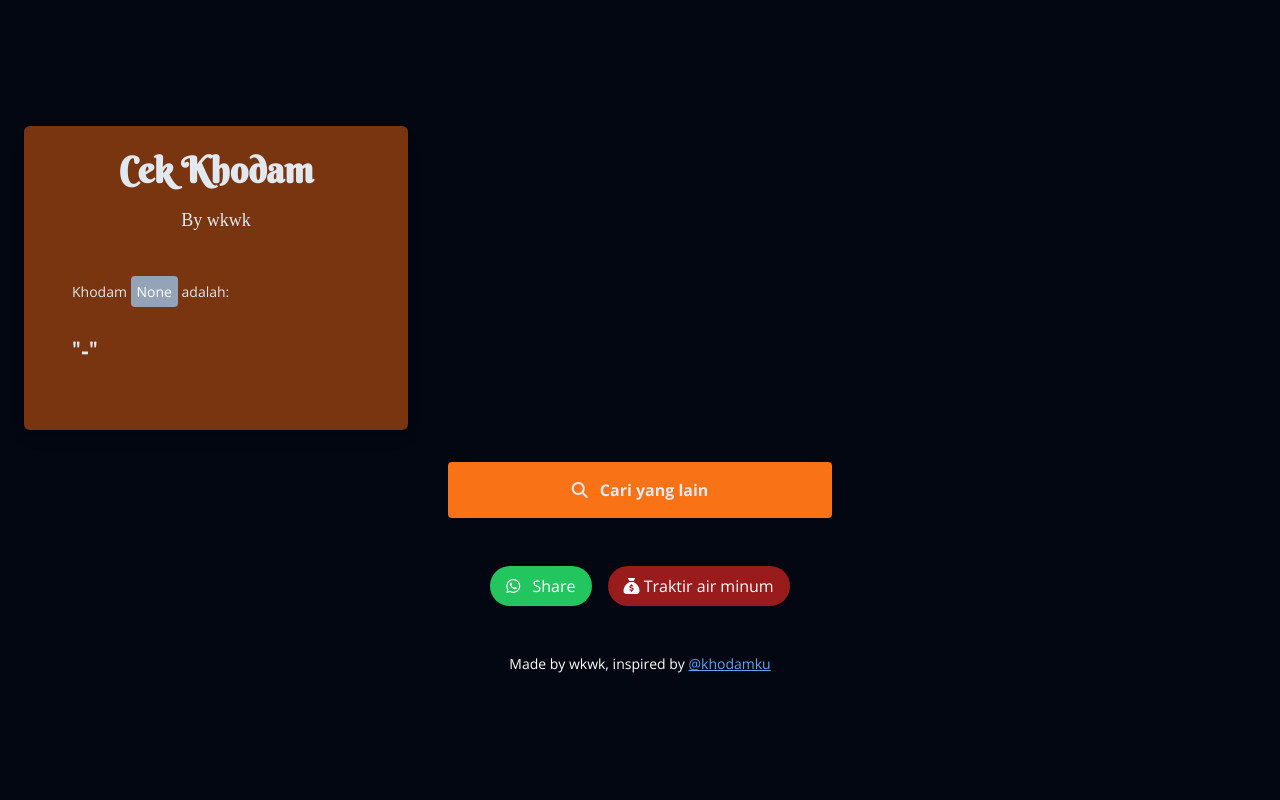
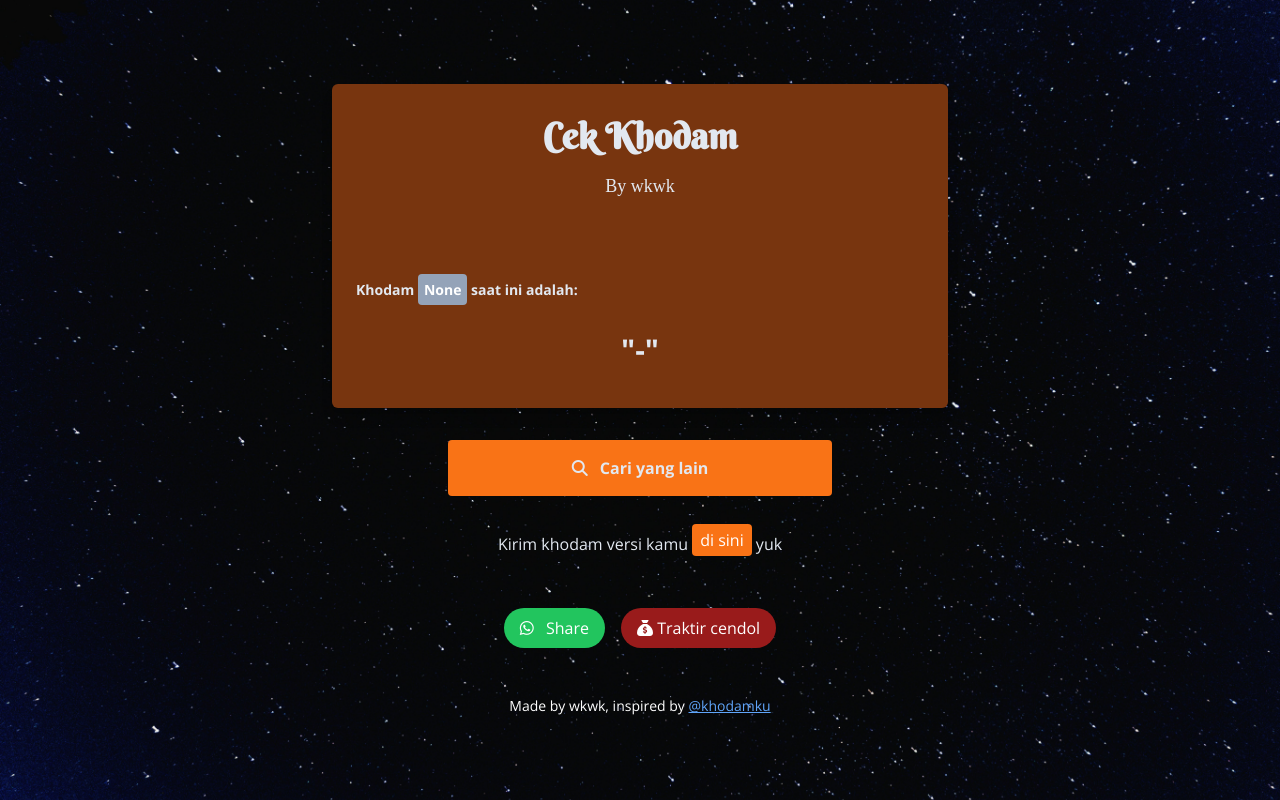
Before and after one commit to hanifamar17/cek-khodam, a Flask app: page /cek-khodam/hasil in a window 1280 px wide. Run offline with Flask 3, Linux system fonts and the light colour scheme; some libraries are stand-ins or nearby versions; some web fonts are replaced.

Commit message:
feat: add modal input khodam

```diff
--- a/app.py
+++ b/app.py
@@ -1,38 +1,57 @@
 from flask import Flask, render_template, request, redirect, url_for, session
 import random
+import json
 
 app = Flask(__name__)
 app.secret_key = b"=(7\x06't\xf7.*Z\x9c9\x19B\x15\xae\x13\xae\xd1\x10:\xff\x90\x02"
 
-khodams=[
-    "siluman ayam geprek", "kodok albino", "trenggiling bikini bottom", "kulit ayam tiren", "gajah india",
-    "tikus terbang", "walang kayang"
-]
 
-@app.route('/')
+def load_khodams():
+    with open("khodams.json", "r") as f:
+        return json.load(f)
+
+
+# Fungsi untuk menulis khodams ke file JSON
+def save_khodams(khodams):
+    with open("khodams.json", "w") as f:
+        json.dump(khodams, f, indent=4)
+
+
+@app.route("/")
 def home():
-    return redirect(url_for('cek_khodam'))
+    return redirect(url_for("cek_khodam"))
 
-@app.route('/cek-khodam', methods=['GET', 'POST'])
+
+@app.route("/cek-khodam", methods=["GET", "POST"])
 def cek_khodam():
-    random_word=None
-    if request.method == 'POST':
-        query = request.form.get('query')
+    khodams = load_khodams()
+    if request.method == "POST":
+        query = request.form.get("query")
         if query:
             random_word = random.choice(khodams)
 
-            session['query'] = query
-            session['random_word'] = random_word
-        return redirect(url_for('cek_khodam_hasil'))
-
-    return render_template('cek_khodam.html')
-
-@app.route('/cek-khodam/hasil', methods=['GET', 'POST'])
-def cek_khodam_hasil():
-    query = session.get('query')
-    random_word = session.get('random_word', '-')
-    return render_template('hasil.html', random_word=random_word, query=query)
+            session["query"] = query
+            session["random_word"] = random_word
+        return redirect(url_for("cek_khodam_hasil"))
+    return render_template("cek_khodam.html")
 
 
-if __name__ == '__main__':
+@app.route("/cek-khodam/hasil", methods=["GET", "POST"])
+def cek_khodam_hasil():
+    query = session.get("query")
+    random_word = session.get("random_word", "-")
+    return render_template("hasil.html", random_word=random_word, query=query)
+
+
+@app.route("/tambah-khodam", methods=["POST"])
+def tambah_khodam():
+    khodams = load_khodams()
+    khodam_baru = request.form.get("query_khodam")
+    if khodam_baru:
+        khodams.append(khodam_baru)
+        save_khodams(khodams)
+    return redirect(url_for("cek_khodam_hasil"))
+
+
+if __name__ == "__main__":
     app.run(debug=True)
--- a/templates/hasil.html
+++ b/templates/hasil.html
@@ -24,6 +24,11 @@
 
     <!--Replace with your tailwind.css once created-->
     <script src="https://kit.fontawesome.com/3ddb5c222d.js" crossorigin="anonymous"></script>
+    <script src="https://code.jquery.com/jquery-3.6.0.min.js"></script>
+
+    <!-- Sweetalert -->
+    <script src="https://cdn.jsdelivr.net/npm/sweetalert2@10"></script>
+
     <style>
         body {
             font-family: 'Open Sans', sans-serif;
@@ -40,28 +45,42 @@
             font-weight: 400;
             font-style: normal;
         }
+        h3 {
+            font-family: "Open Sans",sans-serif;
+            font-weight: 400;
+            font-style: normal;
+        }
+        body{
+            background-image: url("{{url_for('static', filename='bg-2.jpg')}}");
+            background-size: cover;
+        }
     </style>
 </head>
 
-<body class="flex flex-col bg-gray-950 justify-center items-center min-h-screen">
+<body class="flex flex-col justify-center items-center min-h-screen">
     <div class="w-full px-6">
-        <div class="bg-amber-900 shadow-lg rounded-md text-slate-200 max-w-96 min-w-fit p-6">
-            <div class="flex flex-col justify-center items-center text-center">
+        <div class="flex justify-center">
+            <div class="bg-amber-900 shadow-lg rounded-md text-slate-200 w-full md:w-1/2 ">
+                <div class="flex flex-col justify-center items-center text-center p-8">
                     <h1 class="font-bold text-4xl mb-4">Cek Khodam</h1>
                     <h2 class="text-lg mb-6">By wkwk</h2>
                 </div>
 
                 <div class="p-6">
                     <form method="post">
-                    <label class="block text-left text-sm mb-4">Khodam <span class="bg-slate-400 p-1.5 rounded text-white">{{query}}</span> adalah:</label>
-                    <div class="flex flex-col md:flex-row md:space-x-4 py-4 items-center">
-                        <h1 class="text-2xl font-medium">
+                        <label class="block text-left text-sm mb-4 font-bold">Khodam
+                            <a class="bg-slate-400 p-1.5 rounded text-white font-bold">{{query}}</a> saat ini adalah:
+                        </label>
+                        <div class="flex flex-col md:flex-row md:space-x-4 py-4 items-center justify-center">
+                            <h3 class="text-2xl md:text-3xl capitalize font-bold">
                                 "{{random_word}}"
-                        </h1>
+                            </h3>
                         </div>
                     </form>
                 </div>
             </div>
+        </div>
+
 
         <div class="text-slate-200 max-w-96 min-w-fit m-auto pt-8 flex justify-center">
             <a href="{{ url_for('cek_khodam') }}"
@@ -69,7 +88,56 @@
                 <i class="fa-solid fa-magnifying-glass"></i>
                 <span class="ml-2">Cari yang lain</span>
             </a>
+
         </div>
+        <div class="text-slate-200 max-w-96 min-w-fit m-auto pt-2 flex justify-center pt-8">
+            <p>Kirim khodam versi kamu
+                <button type="button" onclick="openModal()" class="text-white bg-orange-500 hover:bg-orange-600 rounded py-1 px-2 animate-bounce">
+                    di sini
+                </button> yuk
+            </p>
+        </div>
+        <!-- Modal -->
+        <div id="importModal" class="hidden fixed inset-0 bg-gray-600 bg-opacity-50 z-50">
+            <div class="relative top-20 mx-auto p-5 w-80 md:w-1/2 shadow-lg rounded-md bg-slate-100">
+                <div class="mt-3">
+                    <div class="mt-2 px-2 py-2 space-y-4">
+                        <form action="/tambah-khodam" method="post">
+                            <label class="block text-left text-sm text-slate-800 font-bold">Masukkan khodam versi
+                                kamu</label>
+                            <div class="flex flex-col md:flex-row md:space-x-4 py-4 items-center">
+                                <div class="w-full md:w-3/4 mb-4 md:mb-0 md:mr-2">
+                                    <input type="text" name="query_khodam" required
+                                        class="w-full p-4 border border-gray-300 rounded focus:outline-none focus:border-blue-500 transition duration-300 text-black placeholder-gray-400"
+                                        placeholder="Tulis di sini..">
+                                </div>
+                                <button type="submit" onclick="showSweetAlert()"
+                                    class="flex items-center justify-center bg-orange-500 text-white w-full md:w-32 p-4 text-center font-bold rounded hover:shadow-lg hover:bg-orange-600 hover:scale-95">
+                                    <i class="fa-solid fa-paper-plane"></i>
+                                    <span class="ml-2">Kirim</span>
+                                </button>
+
+                            </div>
+                            <div class="flex justify-between py-4">
+                                <button type="button"
+                                    class="border-2 py-2 px-4 rounded hover:bg-slate-200 hover:scale-95"
+                                    onclick="closeModal()">Close</button>
+                            </div>
+                        </form>
+                    </div>
+                </div>
+            </div>
+        </div>
+        <script>
+            function openModal() {
+                document.getElementById('importModal').classList.remove('hidden');
+            }
+
+            function closeModal() {
+                document.getElementById('importModal').classList.add('hidden');
+            }
+        </script>
+
 
         <div class="pt-12 flex flex-row space-x-4 justify-center">
             <a href="https://api.whatsapp.com/send?text=Check%20out%20this%20link: https://2089q0ksg5-5000.asse.devtunnels.ms"
@@ -78,20 +146,16 @@
                 <i class="fa-brands fa-whatsapp mr-2"></i>
                 <span>Share</span>
             </a>
-            <a href="#"
-                class="bg-red-800 text-white py-2 px-4 rounded-full hover:bg-red-900 hover:scale-95" target="_blank"
-                rel="noopener noreferrer">
+            <a href="https://teer.id/blossom_rhyme" class="bg-red-800 text-white py-2 px-4 rounded-full hover:bg-red-900 hover:scale-95"
+                target="_blank" rel="noopener noreferrer">
                 <i class="fa-solid fa-sack-dollar"></i>
-                <span>Traktir air minum</span>
+                <span>Traktir cendol</span>
             </a>
         </div>
 
         <div class="text-white text-sm flex justify-center pt-12">
-            <p>Made by wkwk, inspired by <a href="https://khodam.vercel.app/" class="text-blue-400 underline hover:text-blue-600 hover:scale-95">@khodamku</a></p>
+            <p>Made by wkwk, inspired by <a href="https://khodam.vercel.app/"
+                    class="text-blue-400 underline hover:text-blue-600 hover:scale-95">@khodamku</a></p>
         </div>
     </div>
 </body>
-
-
-
-</html>
```
Also changed, not shown: khodams.json (added, +19 -0 lines), templates/cek_khodam.html (+16 -13 lines), static/bg-2.jpg (added), static/bg.jpg (deleted). Lines whose indentation alone changed are shown as unchanged.
